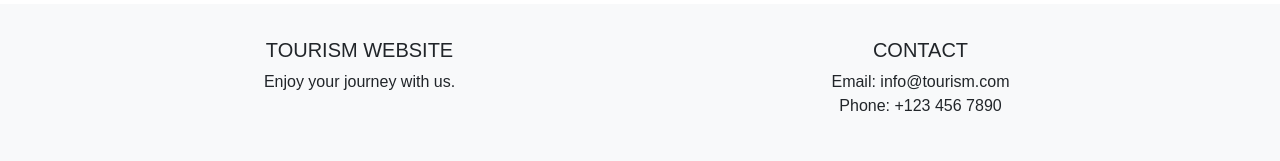
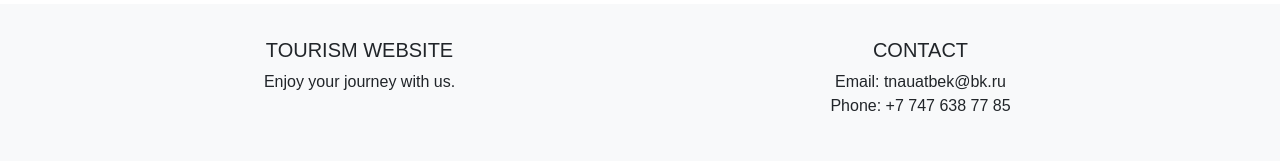
Before and after one commit to Indiv1doom/Tourism, a plain HTML site: page index.html in a window 1280 px wide. Shown: the part 868-1029 px from the top of the page. Drawn offline with nearby package versions, Linux system fonts and the light colour scheme.

Commit message:
Update index.html

```diff
--- a/index.html
+++ b/index.html
@@ -90,8 +90,8 @@
         <div class="col-lg-6 col-md-12 mb-4 mb-md-0">
           <h5 class="text-uppercase">Contact</h5>
           <p>
-            Email: info@tourism.com<br>
-            Phone: +123 456 7890
+            Email: tnauatbek@bk.ru<br>
+            Phone: +7 747 638 77 85
           </p>
         </div>
       </div>
```
